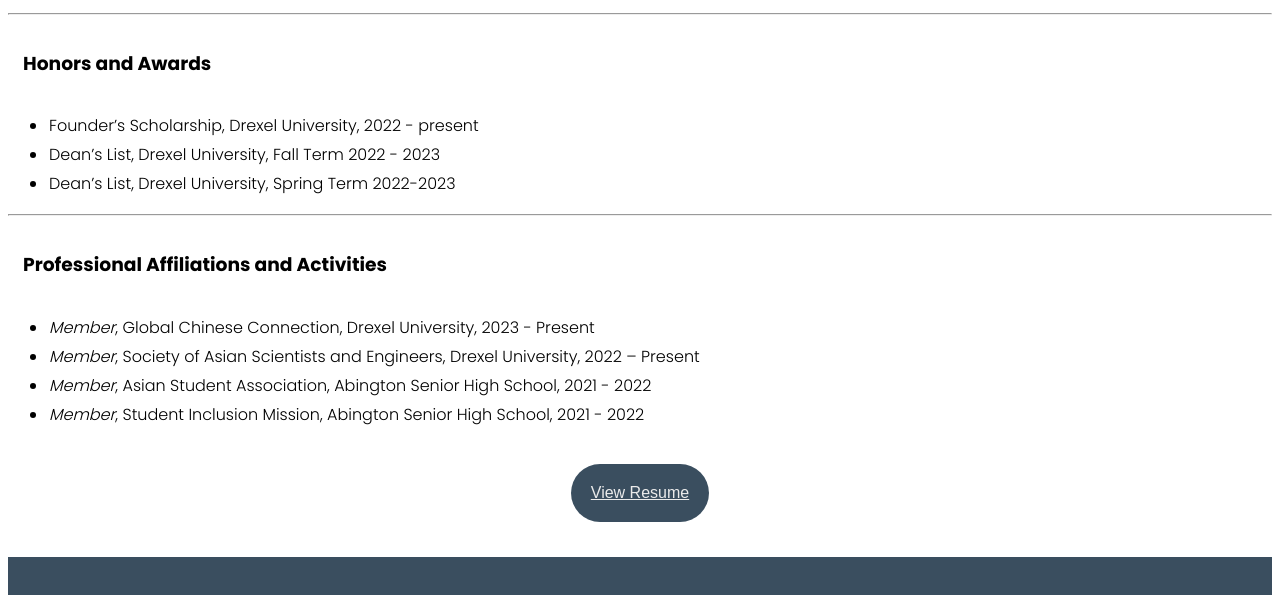
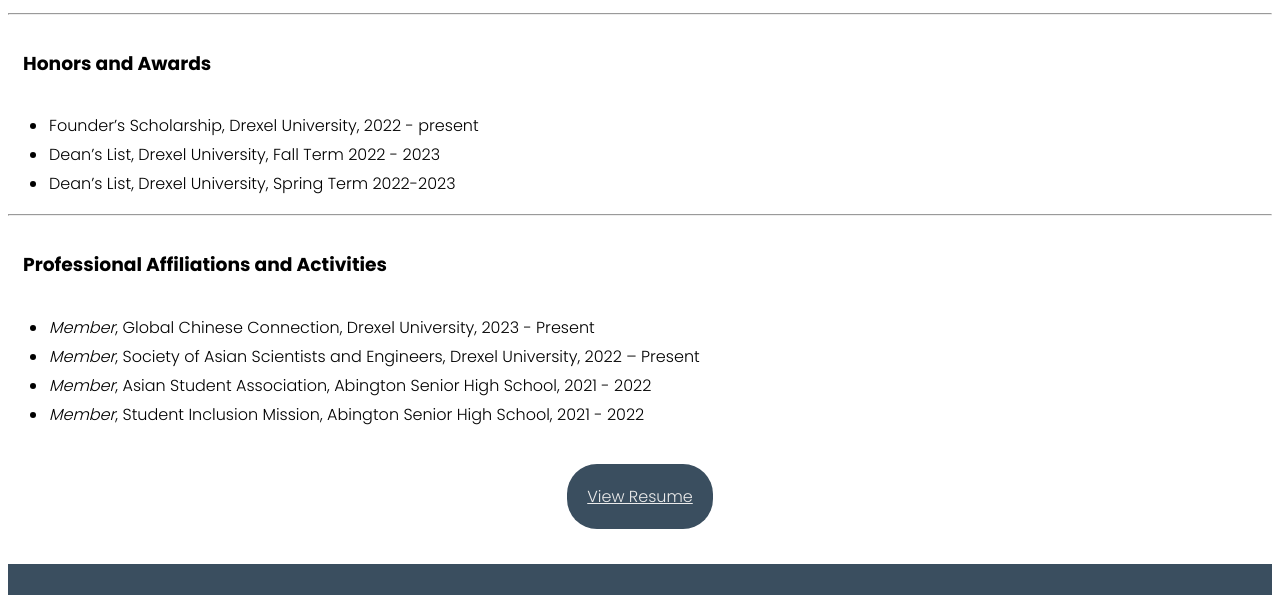
Before and after one commit to feiyoungi/idm221-jy585, a plain HTML site: page resume.html in a window 1280 px wide. Shown: the part 2784-3379 px from the top of the page. Drawn offline with Linux system fonts and the light colour scheme.

Commit message:
Update button to meet HTML standards

```diff
--- a/CSS/styles.css
+++ b/CSS/styles.css
@@ -70,28 +70,30 @@ footer h3 {
     text-align: left;
 }
 
+/*button*/
+
 .button-resume {
     background-color: #3A4E5F;
+    color:#EBEBEB;
+    font-size: 1rem;
     padding: 20px;
     border: none;
     border-radius: 30px;
     cursor: pointer;
     margin:auto;
-}
 
-/* center button div */
+  }
 
-.button-resume-div {
+  .button-resume-div {
     display: flex;
     justify-content: center;
     align-items: center;
     margin: 35px 0px;
-}
+  }
 
-.button-text {
-    font-size: 1rem;
-    color:#EBEBEB
-}
+  .button-resume:hover {
+    background-color: #d6d6d6;
+  }
 
 /* photos */
 img {
--- a/resume.html
+++ b/resume.html
@@ -132,8 +132,11 @@
     </ul>
 
     <!-- button -->
+
     <div class="button-resume-div">
-    <button class="button-resume"><a href="/images/Fei_Young's_Resume.pdf" target="_blank" class="button-text">View Resume</a></button>
+        <a href="/images/Fei_Young's_Resume.pdf" target="_blank" class="button-resume">
+            <span class="button-text">View Resume</span>
+        </a>
     </div>
 
     <!-- I am going to put a box around the footer and make it blue so it acts like a visual container-->
```
